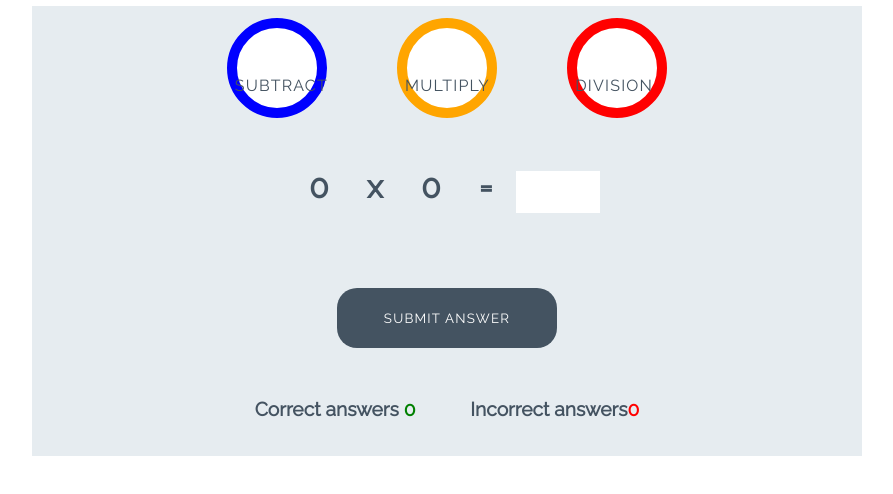
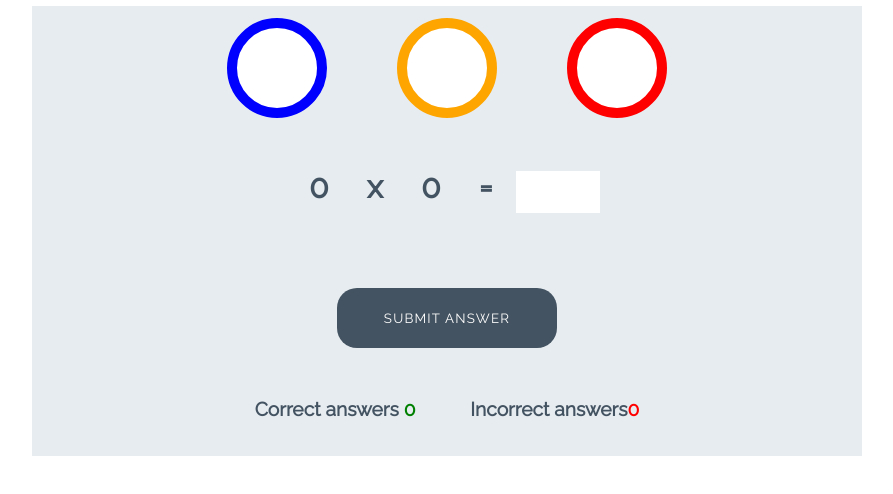
Before and after one commit to saram88/love-maths, a plain HTML site: page index.html in a window 1280 px wide. Shown: the part 70-564 px from the top of the page, without its empty margins (193-1086 px from the left). Drawn offline with Linux system fonts and the light colour scheme.

Commit message:
Save style.css

```diff
--- a/assets/CSS/style.css
+++ b/assets/CSS/style.css
@@ -1,7 +1,3 @@
-body{
-    background: white;
-}
-
 /* --------- Global style */
 
 body {
@@ -113,14 +109,6 @@ body {
     font-size: 3.2rem;
     margin: 0 30px;
     transition: all 0.5s;
-}
-
-.btn--big::after{
-    content: attr(data-type);
-    font-size: 1rem;
-    color: #445361;
-    position: relative;
-    left: -0.5em;
 }
 
 .btn--blue {
--- a/assets/js/script.js
+++ b/assets/js/script.js
@@ -9,7 +9,6 @@ Document.addEventlistener("DOMContentLoaded", function runGame() {
                 let gametype= this.getAttribute("data-type");
                 alert('You clicked ${gameType}');
             }
-}
 
 function checkAnswer() {
 
```
Also changed, not shown: 1 other file.
